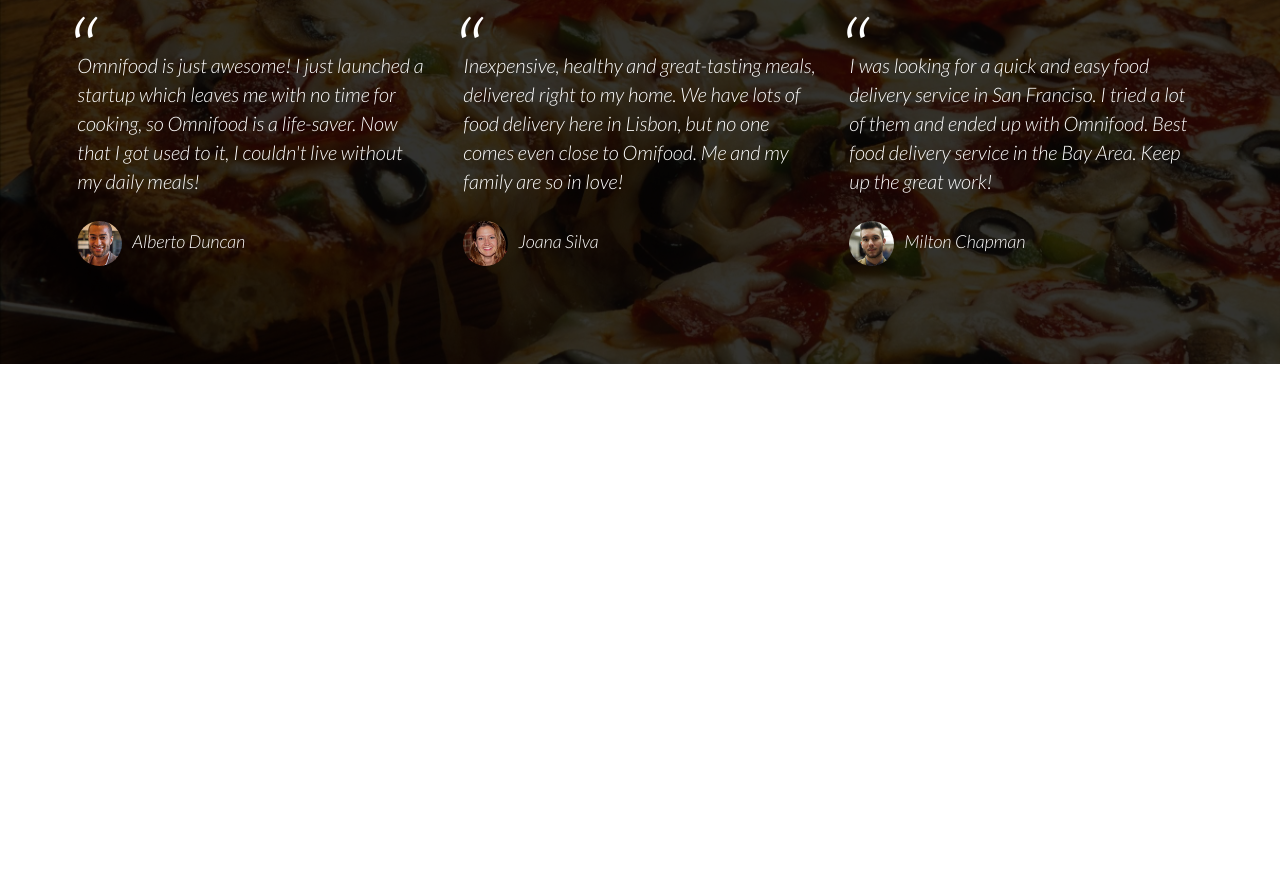
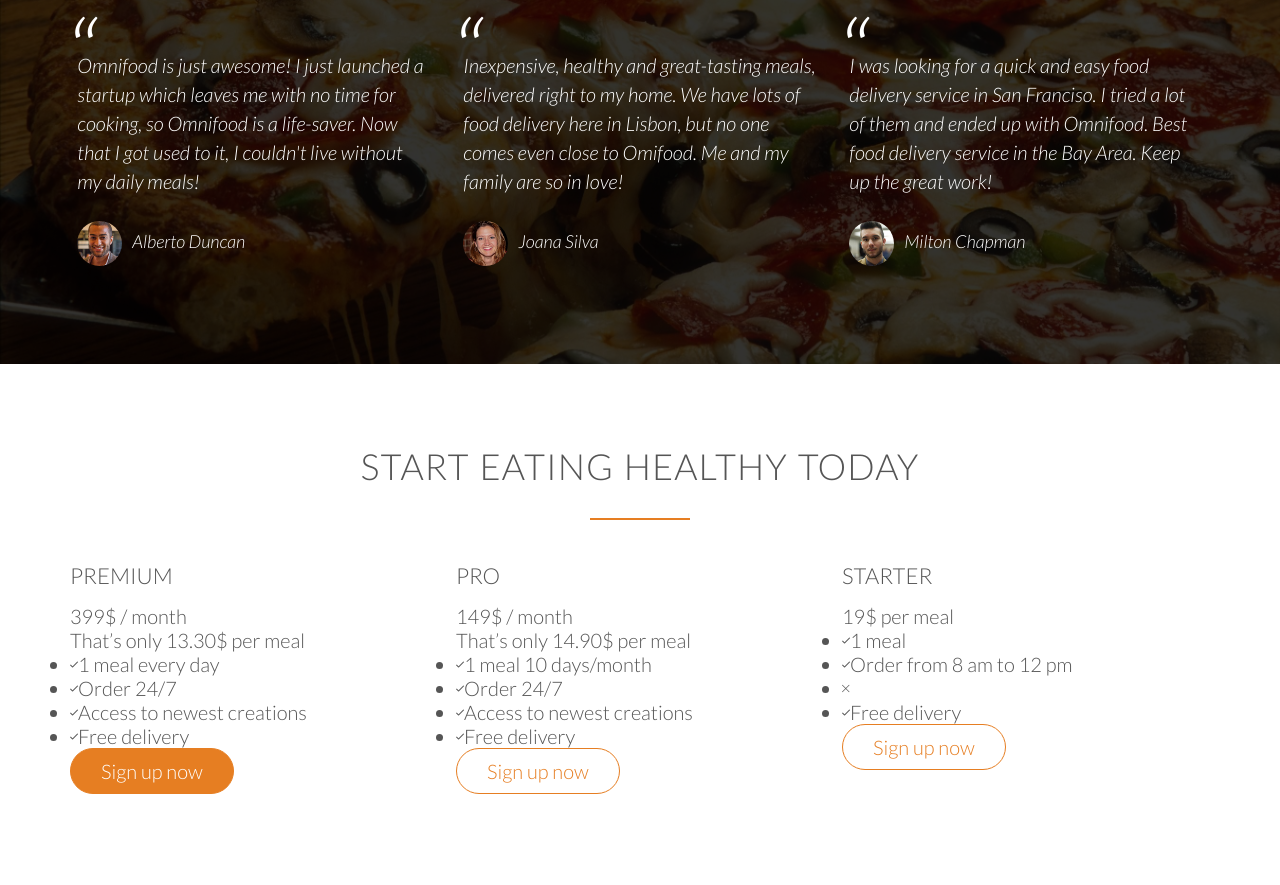
Before and after one commit to nithisha007/omnifood, a plain HTML site: page index.html in a window 1280 px wide. Shown: the part 3587-4472 px from the top of the page. Before the commit the page ends 3951 px from the top, so only its background shows below. Drawn offline with Linux system fonts and the light colour scheme; files whose address does not match are found by name.

Commit message:
Sign up section

```diff
--- a/index.html
+++ b/index.html
@@ -234,6 +234,73 @@
             </div>
         </div>
     </section>
+    <section class="section-plans">
+        <div class="row">
+            <h2>Start eating healthy today</h2>
+        </div>
+        <div class="row">
+            <div class="col span-1-of-3">
+                <div class="plan-box">
+                    <div>
+                        <h3>Premium</h3>
+                        <p class="plan-price">399$ / month</p>
+                        <p class="plan-price-meal">That’s only 13.30$ per meal</p>
+                    </div>
+                    <div>
+                        <ul>
+                            <li><i class="ion-ios-checkmark-empty"></i>1 meal every day</li>
+                            <li><i class="ion-ios-checkmark-empty"></i>Order 24/7</li>
+                            <li><i class="ion-ios-checkmark-empty"></i>Access to newest creations</li>
+                            <li><i class="ion-ios-checkmark-empty"></i>Free delivery</li>
+                        </ul>
+                    </div>
+                    <div>
+                        <a href="#" class="btn btn-full">Sign up now</a>
+                    </div>
+                </div>
+            </div>
+            <div class="col span-1-of-3">
+                <div class="plan-box">
+                    <div>
+                        <h3>Pro</h3>
+                        <p class="plan-price">149$ / month</p>
+                        <p class="plan-price-meal">That’s only 14.90$ per meal</p>
+                    </div>
+                    <div>
+                        <ul>
+                            <li><i class="ion-ios-checkmark-empty"></i>1 meal 10 days/month</li>
+                            <li><i class="ion-ios-checkmark-empty"></i>Order 24/7</li>
+                            <li><i class="ion-ios-checkmark-empty"></i>Access to newest creations</li>
+                            <li><i class="ion-ios-checkmark-empty"></i>Free delivery</li>
+                        </ul>
+                    </div>
+                    <div>
+                        <a href="#" class="btn btn-ghost">Sign up now</a>
+                    </div>
+                </div>
+            </div>
+            <div class="col span-1-of-3">
+                <div class="plan-box">
+                    <div>
+                        <h3>Starter</h3>
+                        <p class="plan-price"></p>
+                        <p class="plan-price-meal">19$ per meal</p>
+                    </div>
+                    <div>
+                        <ul>
+                            <li><i class="ion-ios-checkmark-empty"></i>1 meal</li>
+                            <li><i class="ion-ios-checkmark-empty"></i>Order from 8 am to 12 pm</li>
+                            <li><i class="ion-ios-close-empty"></i></li>
+                            <li><i class="ion-ios-checkmark-empty"></i>Free delivery</li>
+                        </ul>
+                    </div>
+                    <div>
+                        <a href="#" class="btn btn-ghost">Sign up now</a>
+                    </div>
+                </div>
+            </div>
+        </div>
+    </section>
 
 </body>
 
```
